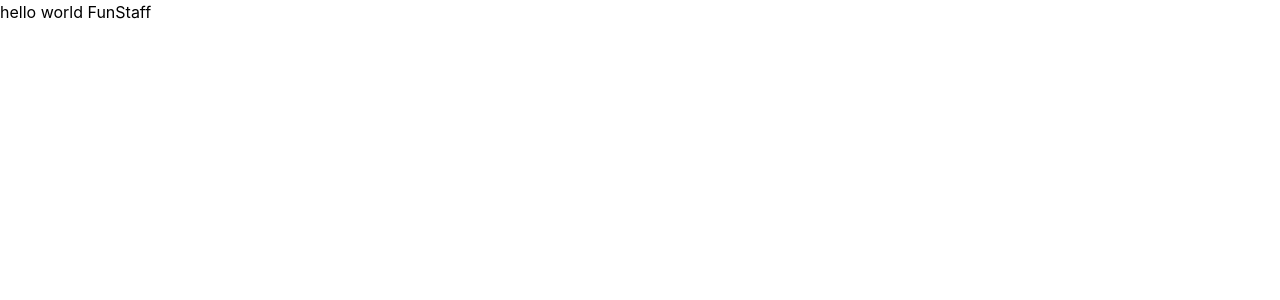
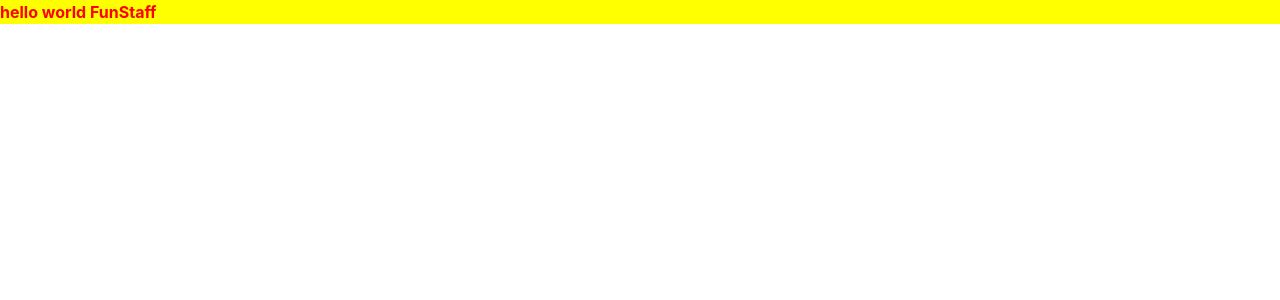
Before and after one commit to Ariyapong/ton-story-next, a Next.js app: page /fun-staff in a window 1280 px wide. Shown: the top 300 px of the page. Built offline with nearby package versions, Linux system fonts and the light colour scheme.

Commit message:
reconfigure postcss

```diff
--- a/assets/styles/css/globals.css
+++ b/assets/styles/css/globals.css
@@ -1,3 +1,10 @@
-@tailwind base;
-@tailwind components;
-@tailwind utilities;
+html,
+body {
+  padding: 0;
+  margin: 0;
+  font-family: -apple-system, BlinkMacSystemFont, Segoe UI, Roboto, Oxygen,
+    Ubuntu, Cantarell, Fira Sans, Droid Sans, Helvetica Neue, sans-serif;
+}
+* {
+  box-sizing: border-box;
+}
--- /dev/null
+++ b/assets/styles/css/tw-main.css
@@ -0,0 +1,8 @@
+@import "tailwindcss/base";
+/* @import "../custom/base.css"; */
+
+@import "tailwindcss/components";
+/* @import "../custom/components.css"; */
+
+@import "tailwindcss/utilities";
+/* @import "../custom/utilities.css"; */
--- a/package.json
+++ b/package.json
@@ -20,6 +20,8 @@
     "axios": "^0.27.2",
     "dayjs": "^1.11.5",
     "next": "^13.1.1",
+    "postcss-flexbugs-fixes": "^5.0.2",
+    "postcss-preset-env": "^8.0.0",
     "react": "^18.2.0",
     "react-dom": "^18.2.0",
     "react-redux": "^8.0.2",
--- a/pages/_app.tsx
+++ b/pages/_app.tsx
@@ -1,8 +1,9 @@
+import "../assets/styles/css/tw-main.css";
 import "../assets/styles/css/globals.css";
 import { Provider } from "react-redux";
 import type { AppProps } from "next/app";
 
-import store from 'store'
+import store from "store";
 
 function MyApp({ Component, pageProps }: AppProps) {
   return (
--- /dev/null
+++ b/pages/fun-staff/FunStaff.module.css
@@ -0,0 +1,8 @@
+.container {
+  color: blue;
+  .text {
+    color: red;
+    font-weight: bold;
+    background-color: yellow;
+  }
+}
--- a/pages/fun-staff/index.tsx
+++ b/pages/fun-staff/index.tsx
@@ -1,3 +1,4 @@
+import style from "./FunStaff.module.css";
 import { useSelector, useDispatch } from "react-redux";
 import { useEffect } from "react";
 import { AppDispatch } from "store";
@@ -11,25 +12,8 @@ export default function FunStaff(props) {
   }, []);
 
   return (
-    <div className="container">
-      <div>hello world FunStaff</div>
-
-      <style jsx>{``}</style>
-
-      <style jsx global>{`
-        html,
-        body {
-          padding: 0;
-          margin: 0;
-          font-family: -apple-system, BlinkMacSystemFont, Segoe UI, Roboto,
-            Oxygen, Ubuntu, Cantarell, Fira Sans, Droid Sans, Helvetica Neue,
-            sans-serif;
-        }
-
-        * {
-          box-sizing: border-box;
-        }
-      `}</style>
+    <div className={style.container}>
+      <div className={style.text}>hello world FunStaff</div>
     </div>
   );
 }
--- a/pages/index.tsx
+++ b/pages/index.tsx
@@ -30,13 +30,7 @@ export default function Home() {
   return (
     <div className="container">
       <div>hello world</div>
-
-      <style jsx>{`
-        .test-color {
-        }
-      `}</style>
-
-      <style jsx global>{`
+      {/* <style jsx global>{`
         html,
         body {
           padding: 0;
@@ -49,7 +43,7 @@ export default function Home() {
         * {
           box-sizing: border-box;
         }
-      `}</style>
+      `}</style> */}
     </div>
   );
 }
--- a/postcss.config.js
+++ b/postcss.config.js
@@ -1,8 +1,24 @@
 module.exports = {
   plugins: {
-    'postcss-import': {},
-    'tailwindcss/nesting': {},
+    "postcss-flexbugs-fixes": {},
+    "postcss-preset-env": {
+      autoprefixer: {
+        flexbox: "no-2009",
+      },
+      stage: 3,
+      features: {
+        "custom-properties": false,
+        "nesting-rules": false,
+      },
+    },
+    "postcss-import": {},
+    "tailwindcss/nesting": {},
     tailwindcss: {},
-    autoprefixer: {},
   },
-}
+};
+// {
+//     'postcss-import': {},
+//     'tailwindcss/nesting': {},
+//     tailwindcss: {},
+//     autoprefixer: {},
+//   }
```
Also changed, not shown: 1 other file (tests, documents, lock files or other folders).
